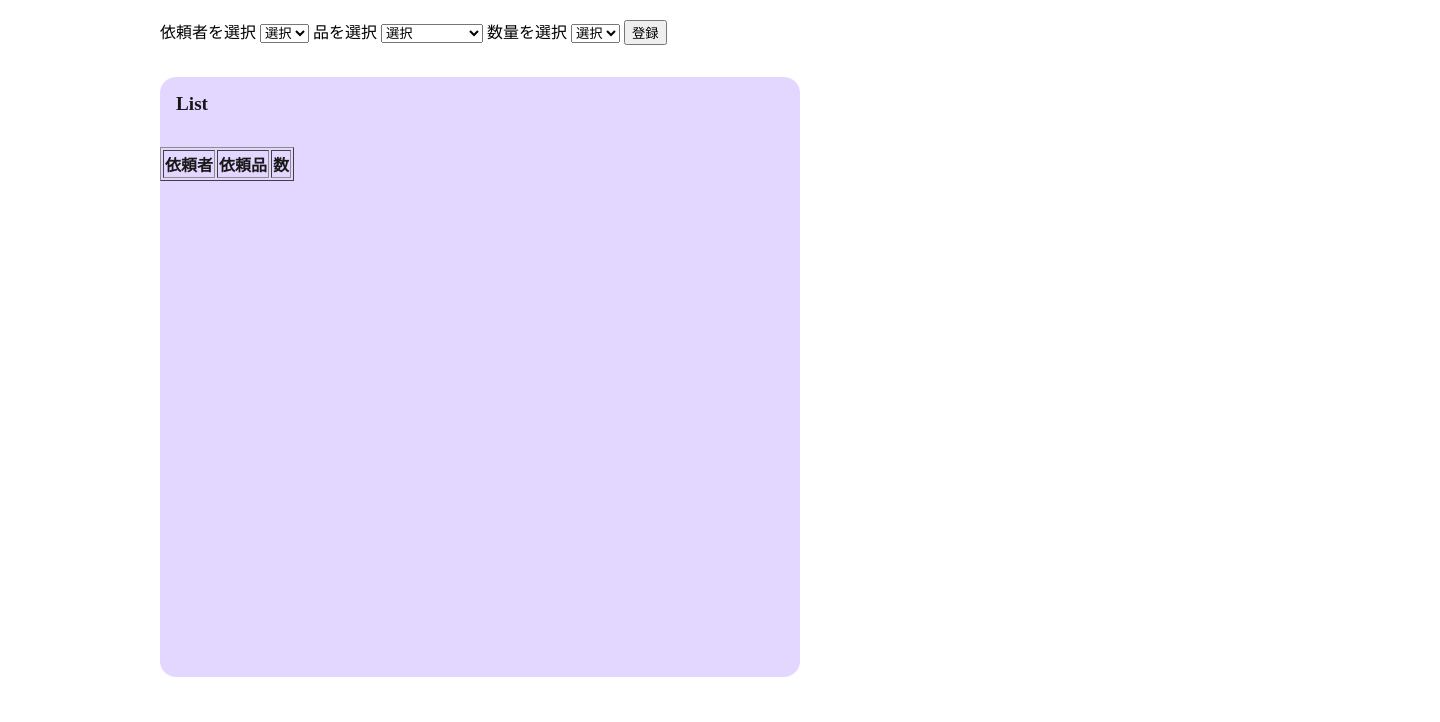
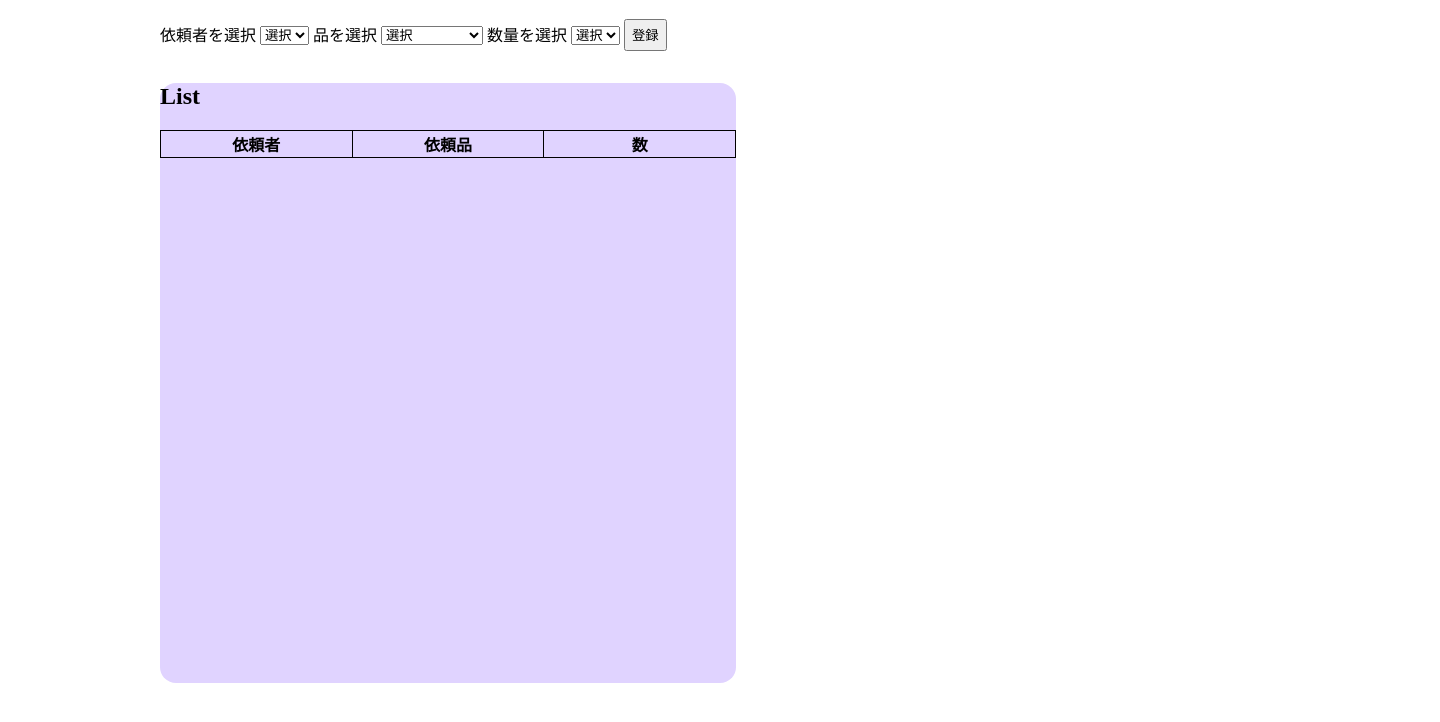
Before and after one commit to SatoruKikuchi123/Otukai, a plain HTML site: page index.html in a window 1280 px wide. Shown: the part 86-808 px from the top of the page, 1440 px wide, since content can reach past the window. Drawn offline with Linux system fonts and the light colour scheme.

Commit message:
Update style.css

```diff
--- a/style.css
+++ b/style.css
@@ -9,40 +9,29 @@ html {
     font-family: serif;
 }
 
-body {
-    margin: 0;
-    width: 100vw;
-    height: 100vh;
-    background-image: url("");
-    background-repeat: no-repeat;
-    background-position: 50% 50%;
-    background-size: contain;
-}
-
-.task_value {
-    height: 1.5rem;
-}
-
-.task_submit {
+.submit {
     height: 2rem;
 }
 
 #table {
     background-color: rgb(224, 211, 255);
-    width: 50%;
+    width: 60%;
     height: 600px;
     border-radius: 1rem;
     margin-top: 2rem;
-    opacity: 0.9
 }
 
-h2 {
-    font-size: 1.2rem;
-    padding: 1rem;
+th,
+td {
+    border: solid 1px;
+    /* 枠線指定 */
 }
 
-li {
-    margin: 2rem 2rem 2rem 0;
-    display: flex;
-    justify-content: space-between;
+table {
+    border-collapse: collapse;
+    /* セルの線を重ねる */
+    width: 100%;
+    /* 幅指定 */
+    table-layout: fixed;
+    /* セルの幅計算指定 */
 }
```
